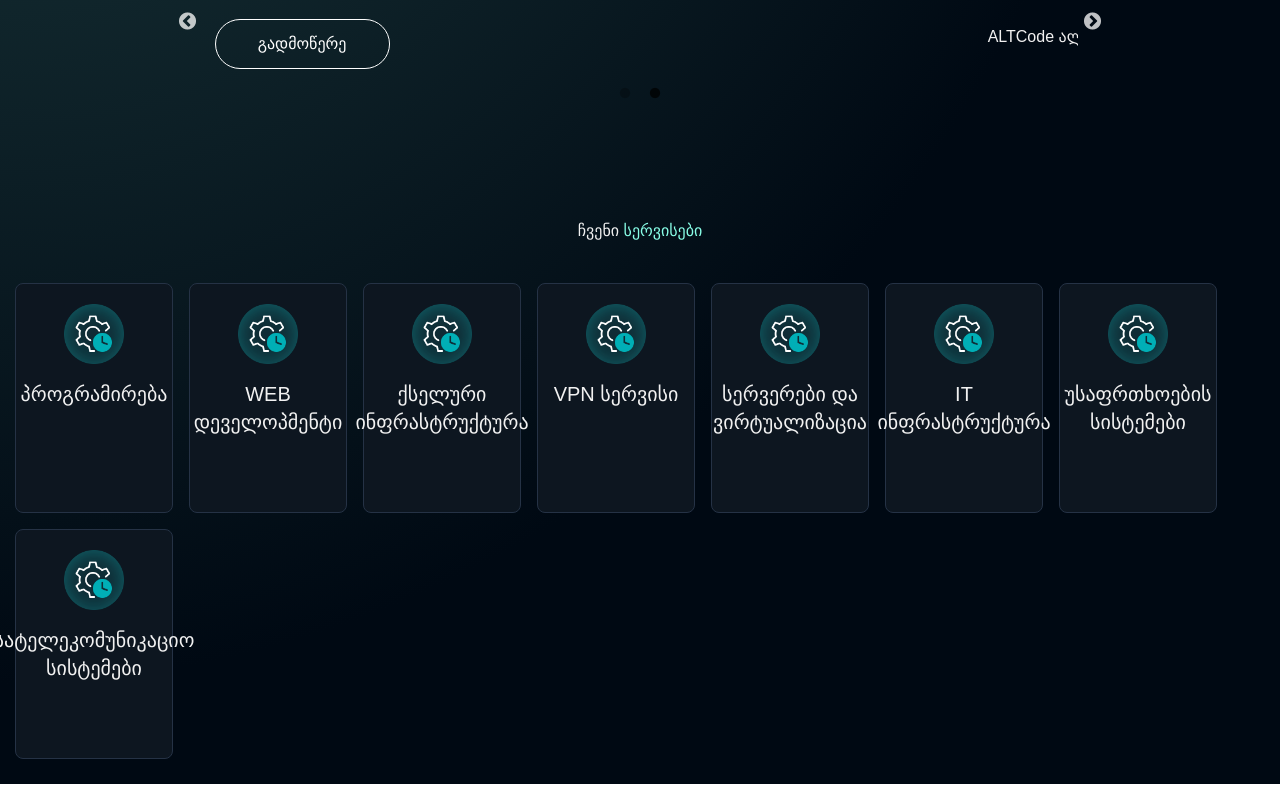
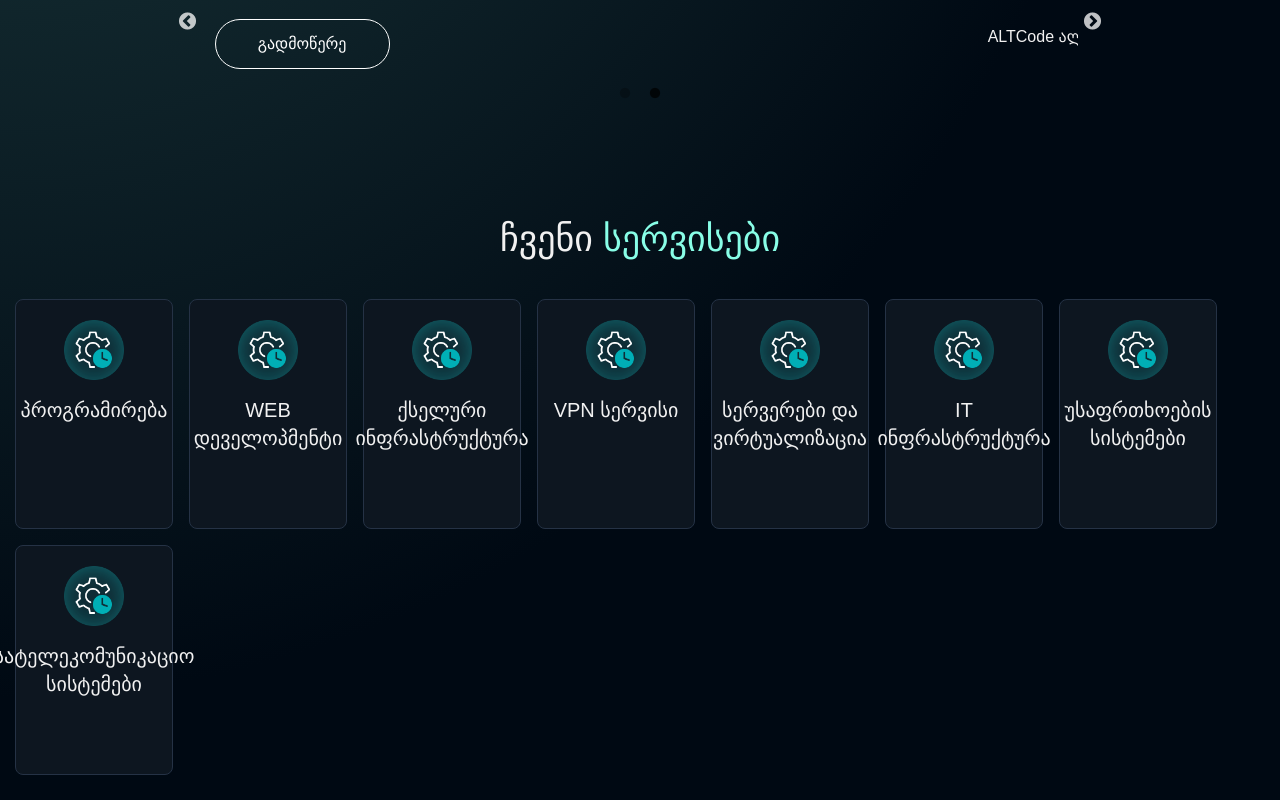
Before and after one commit to Tusho7/altcode-front, a React (Vite) app: page / in a window 1280 px wide. Shown: the part 715-1515 px from the top of the page. Built offline with nearby package versions, Linux system fonts and the light colour scheme.

Commit message:
chore: add second div in ServiceItems on hover and change font-size

```diff
--- a/src/Components/ServiceItem.tsx
+++ b/src/Components/ServiceItem.tsx
@@ -1,8 +1,12 @@
 function ServiceItem({ title, imageSrc }: { title: string; imageSrc: string }) {
   return (
-    <div className="flex flex-col gap-4 justify-start text-center pt-[20px] items-center w-[158px] h-[230px] bg-[#0D1620] border border-[#253245] rounded-lg text-base lg:text-xl pl-[10px] pr-[10px]">
+    <div className="group flex flex-col gap-4 justify-start text-center pt-[20px] items-center w-[158px] h-[230px] bg-[#0D1620] border border-[#253245] rounded-lg text-base lg:text-xl pl-[10px] pr-[10px] transition-transform duration-300 ease-in-out hover:-translate-y-2 hover:border-[#8CFEE7] hover:shadow-md">
       <img src={imageSrc} className="w-[60px] h-[60px]" alt={title} />
       <p>{title}</p>
+
+      <div className="opacity-0 group-hover:opacity-100 hover:cursor-pointer">
+        <p className="text-[#D4FF84]">ვრცლად</p>
+      </div>
     </div>
   );
 }
--- a/src/Components/Services.tsx
+++ b/src/Components/Services.tsx
@@ -14,7 +14,7 @@ function Services() {
   ];
   return (
     <div className="mt-[150px] text-primary flex flex-col justify-center items-center">
-      <h1>
+      <h1 className="text-4xl">
         ჩვენი <span className="text-[#88FEE7]">სერვისები</span>
       </h1>
 
```
